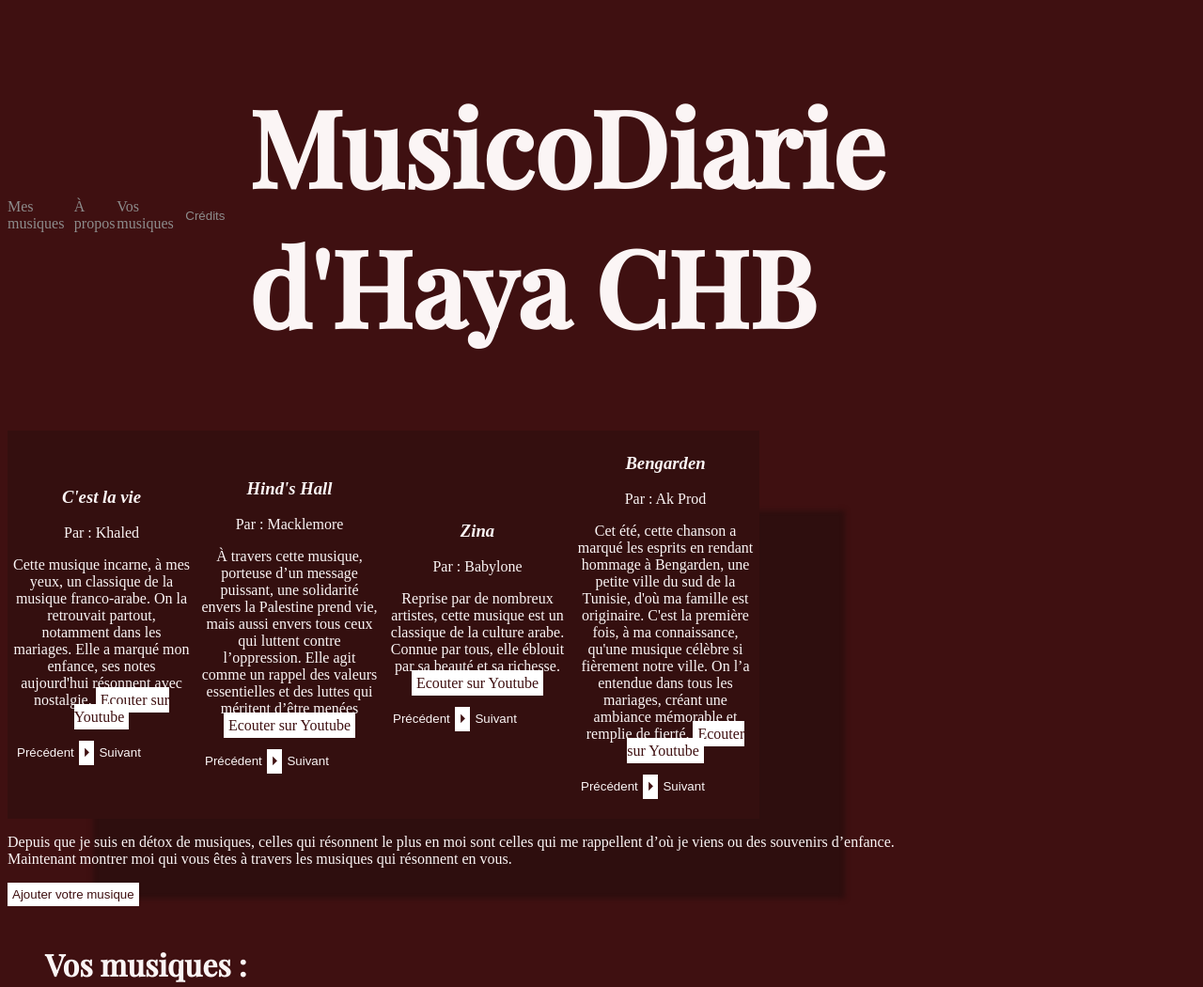
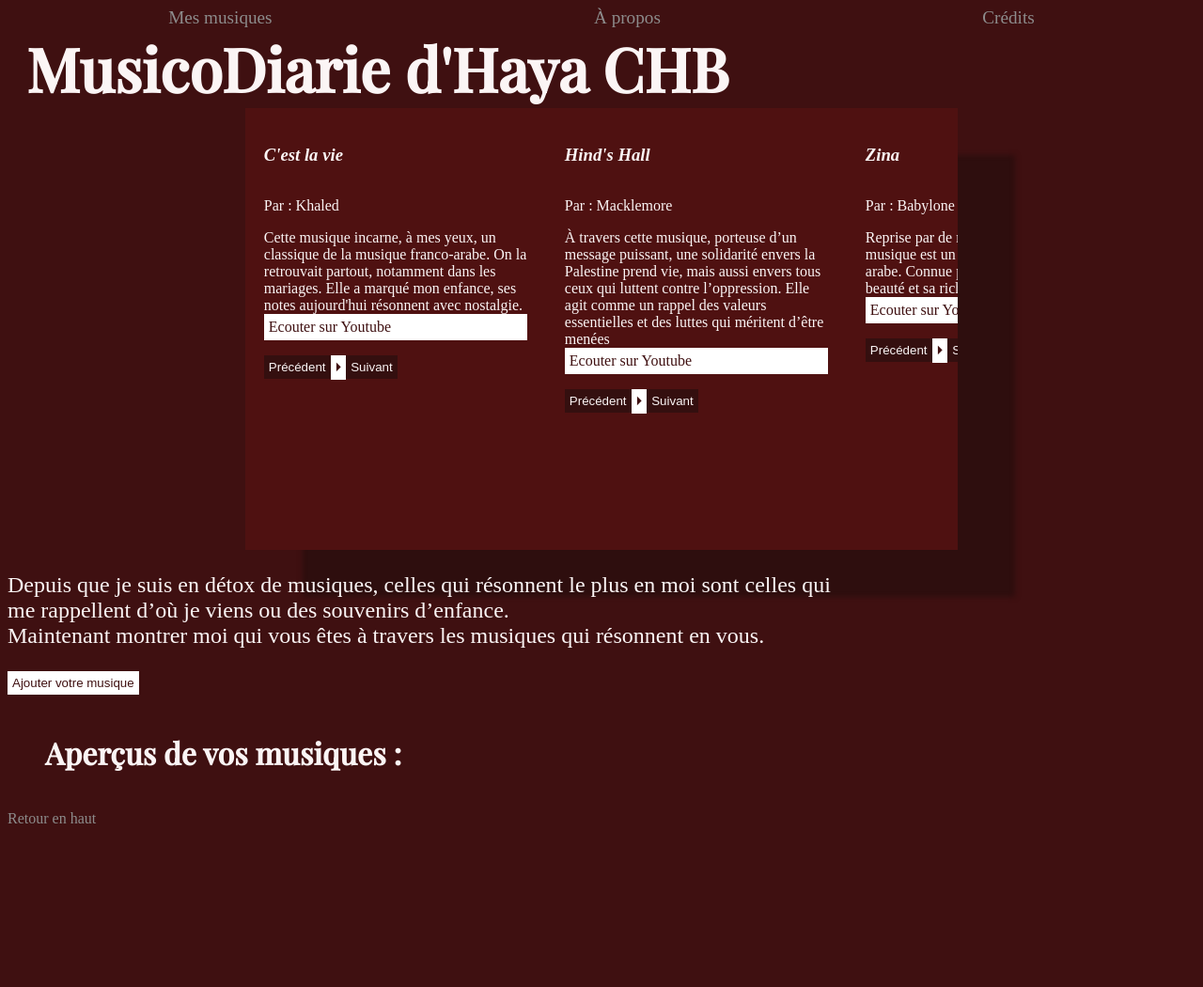
Before and after one commit to Haya-chb/SAE-105, a plain HTML site: page index.html in a window 1280 px wide. Shown: the top 1050 px of the page at 94% size. After the commit the page ends 888 px from the top, so only its background shows below. Drawn offline with nearby package versions, Linux system fonts and the light colour scheme.

Commit message:
Debuts carrousel et fin de Vos musiques

```diff
--- a/data.js
+++ b/data.js
@@ -43,3 +43,7 @@ var data = [
 
     },
 ]
+
+
+
+let autreData = [];
--- a/index.html
+++ b/index.html
@@ -18,31 +18,30 @@
 
     <header id="haut">
 
+            <nav>
         <a href="#mesmusiques">Mes musiques</a>
-        <a href="#àpropos">À propos</a>
-        <a href="#vosmusiques">Vos musiques</a>
-        <button class="credits" > Crédits</button>
-
+        <a href="#apropos">À propos</a>
+        <a href="#vosmusiques" class="sectionVosmusiques">Vos musiques</a>
+        <a href="#credits" class="credits" > Crédits</a>
+            </nav>
 
 
         <h1>MusicoDiarie d'Haya CHB</h1>
     </header>
 
+    <span class="carroussel" >
     <div id = "mesmusiques" class="liste-musiques"></div>
 
+</span>
 
-
- <section id = "àpropos">
+ <section id = "apropos">
 
     <p>Depuis que je suis en détox de musiques, celles qui résonnent le plus en moi sont celles qui me rappellent d’où je viens ou des souvenirs d’enfance. <br>
     Maintenant montrer moi qui vous êtes à travers les musiques qui résonnent en vous.</p>
 
-    <button class="popup" > Ajouter votre musique</button>
+    <button class="popup"> Ajouter votre musique</button>
 
  </section>
-
-
-
 
         <form id="span1" class="hidden" >
             <fieldset>
@@ -50,16 +49,19 @@
                 <p>Tous les champs sont obligatoires.</p>
                 <p>
                     <label for="titre"> Titre de la musique : </label>
+                    <br>
                     <input type="text" id="titre" required>
                 </p>
 
                 <p>
                     <label for="artiste"> Artiste : </label>
+                    <br>
                     <input type="text" id="artiste" required>
                 </p>
 
                 <p>
                     <label for="url"> URL de la musique :</label>
+                    <br>
                     <input type="url" id="url" required>
                 </p>
 
@@ -76,22 +78,26 @@
 
 
 
-        <section>
+        <section class="sectionVosmusiques">
 
-<h2> Vos musiques : </h2>
 
-<div id = "vosmusiques">
+<h2 > Aperçus de vos musiques : </h2>
+
+<span class="carroussel">
+
+
+<div id = "vosmusiques" class="liste-musiques2">
 
 
 </div>
-
+</span>
 
         </section>
 
 
         <span id="span2" class="hidden">
 
-<h2> Crédits </h2>
+<h2 id="credits"> Crédits </h2>
 
             <p>
                 Ce site est le fruit du travail d'Haya Chaibi. La réutilisation ou la copie de ce site est interdite sansmon accord.
--- a/script.js
+++ b/script.js
@@ -15,6 +15,7 @@ musiques.forEach(function(musique,i){
 
 
 document.addEventListener("DOMContentLoaded", function () {
+     afficherMusiques()
     var numCase = 0;
 
 
@@ -24,28 +25,27 @@ document.addEventListener("DOMContentLoaded", function () {
         numCase++;
         console.log(numCase);
 
-        var blocmusique = document.querySelector('.liste-musiques');
-        var section = document.createElement('section');
+       var blocmusique = document.querySelector('.liste-musiques');
+var elementDiv = document.createElement('div');
+elementDiv.className = 'element';
+elementDiv.innerHTML = `
 
 
-        section.innerHTML = `
 
-
-                <span class="element">
                     <h3><em>${item.musique}</em></h3>
                     <p> Par : ${item.artiste} </p>
-                <span class=musiqueDescription>${item.descriptionMusicale} </span>
+                <span>${item.descriptionMusicale} </span>
+
 
                 <a href="${item.Youtube}"  title="Nouvelle fenêtre" alt="Clip de la musique sur YouTube"class="youtube">Ecouter sur Youtube</a>
                     <span class=controle>
-                    <p><button class="next" id="play-${numCase}">Précédent</button></p>
+                    <p><button class="next" id="">Précédent</button></p>
 
                     <p><button class="play" id="play-${numCase}">⏵</button></p>
                     <p><button class="pause" id="pause-${numCase}" style="display:none;">⏸</button></p>
 
-                     <p><button class="next" id="play-${numCase}">Suivant</button></p>
+                     <p><button class="next" id="">Suivant</button></p>
 
-                    </span>
 
 
 
@@ -56,7 +56,7 @@ document.addEventListener("DOMContentLoaded", function () {
         `;
 
 
-        blocmusique.appendChild(section);
+     blocmusique.appendChild(elementDiv);
     });
 
 
@@ -106,60 +106,95 @@ document.addEventListener("DOMContentLoaded", function () {
 
 
 
-   /* document.querySelectorAll('.buttonDescription').forEach(function (button) {
-        button.addEventListener("click", function () {
-            var index = button.id.split('-')[1];
-            var description = document.getElementById(`description-${index}`);
+    ///////////////////////////////////////
 
 
-            document.querySelectorAll('.description').forEach(function (desc) {
-                desc.style.display = "none";
-            });
 
 
-            if (description.style.display === "none") {
-                description.style.display = "flex";
-            } else {
-                description.style.display = "none";''
-            }
-        });
-    });
-*/
 
+function afficherMusiques () {
+       var blocmusique2 = document.querySelector('.liste-musiques2');
+
+         blocmusique2.innerHTML = '';
+
+    if(autreData.length ==0){
+
+        document.querySelector('.sectionVosmusiques').style.display = 'none';
+
+    }
+    else {
+    document.querySelector('.sectionVosmusiques').style.display = 'block';
+
+    autreData.forEach(function (item) {
+
+        console.log("Musique : " + item.musique);
+
+var elementDiv2 = document.createElement('div');
+elementDiv2.className = 'element2';
+elementDiv2.innerHTML = `
+
+
+
+                    <h3><em>${item.musique}</em></h3>
+                    <p> Par : ${item.artiste} </p>
+                <span>${item.descriptionMusicale} </span>
+
+
+                <a href="${item.youtube}"  title="Nouvelle fenêtre" alt="Clip de la musique sur YouTube"class="youtube">Ecouter sur Youtube</a>
+                    <span class=controle>
+                    <p><button class="next" id="">Précédent</button></p>
+
+                     <p><button class="next" id="">Suivant</button></p>
+
+
+           </span>
+
+        `;
+    blocmusique2.appendChild(elementDiv2);
+    })}};
+
+
+
+////////////////////////////////////Formulaire////////////////////////////////
 
     var titre = document.getElementById('titre');
     var artiste = document.getElementById('artiste');
-    var url = document.getElementById('url');
+    var youtube = document.getElementById('url');
     var description = document.getElementById('description');
 
 
+    document.querySelector('.valider').addEventListener('click', function () {
 
-    document.querySelector('.valider').addEventListener('click', function () {
         var titreValue = titre.value;
         var artisteValue = artiste.value;
-        var urlValue = url.value;
+        var youtubeValue = youtube.value;
         var descriptionValue = description.value;
 
+        if (titreValue && artisteValue && youtubeValue &&descriptionValue){
 
-        var urlVisitee = `https://perso-etudiant.u-pem.fr/~gambette/portrait/api.php?login=chaibi&courriel=philippe.gambette@u-pem.fr&message=${encodeURIComponent("Titre: " + titreValue + ", Ariste : " + artisteValue + "Url : " + url + "Description: " + descriptionValue)}`;
+       autreData.push({
+            musique : titreValue,
+            artiste : artisteValue,
+            descriptionMusicale : descriptionValue,
+            youtube : youtubeValue });
 
-        fetch(urlVisitee)
-            .then(function (response) {
-                return response.json();
-            })
-            .then(function (data) {
-                console.log("Réponse reçue : ");
-                console.log(data);
-            })
-            .catch(function (error) {
-                console.error("Erreur :", error);
-            });
+        titre.value = ""
+        artiste.value =""
+        youtube.value = ""
+        description.value=""
+
+        afficherMusiques()
+        }
+
     });
 });
 
+/////////////////////////////////////////////
 
 
-/* Apparition des crédits*/
+
+
+//////////////////////////:/* Apparition des crédits*/////////////////////////
 
 
 button2 = document.querySelector('.credits')
@@ -180,7 +215,7 @@ button2.addEventListener('click', function () {
 
 
 
-/* Apparition du questionnaire */
+////////////////////////////* Apparition du questionnaire *///////////////////
 
 button1 = document.querySelector('.popup')
 form = document.getElementById('span1')
--- a/style.css
+++ b/style.css
@@ -13,34 +13,29 @@ audio {
 }
 
 
+.hidden {
+    display: none;
+}
+
+
 body {
     background-color: #3F1011;
     color: #fbf5f5;
 }
 
 
-/* Par défaut, cacher les éléments avec la classe .hidden */
-.hidden {
-    display: none;
-}
-
-/* Classe pour afficher les éléments */
-.visible {
+nav {
     display: flex;
-}
+   font-size: 1.2rem;
+    justify-content:space-around;
 
 
+}
 
 
 /* ////////////////////////////////////////////// cliquable //////////////////////////////////////////////////*/
 
-header {
-    display: flex;
-    flex-direction: column;
-    justify-content: center;
-    height: 800px;
 
-}
 
 
 a, .credits{
@@ -78,53 +73,60 @@ button:hover, .youtube:hover {
 /* ////////////////////////////////////////////// Positionnement  //////////////////////////////////////////////////*/
 
 
+.carroussel {
+    max-height: 500px;
+    width: 60%;
+    display: flex;
+    background-color: #4f1111;
+    box-shadow: 61px 50px 5px #2e0e0e;
+    overflow: hidden;
+    margin: auto;
 
-.liste-musiques, div{
-    min-height: 170px;
+}
+
+.liste-musiques, .liste_musiques2 {
     display: flex;
-    flex-direction: column;
-    justify-content: center;
-    align-items: center;
-    background-color:#340F0F ;
-    box-shadow: 91px 85px 5px #2e0e0e;
-    width: 800px
+    flex-direction: row;
+    flex-wrap: nowrap;
+    gap: 20px;
+    padding: 10px;
 }
 
 
-.liste-musiques section {
-
+.element, .element2 {
     display: flex;
-    justify-content: center;
-    align-items: center;
-    text-align: center;
-    flex: 1;
-
+    flex-direction: column;
+    padding: 10px;
+    width: 300px;
+    min-height: 450px;
 }
 
 .controle{
     display: flex;
     flex-direction: row;
 
+
 }
 
-
-.element {
-
-    text-align: center;
-    padding: 5px;
-
+#span2{
+    position: absolute;
+    top: 10px;
+    background-color: rgb(66, 23, 23);
+    padding: 10px;
+    width: 90%;
+    height: 90%;
 
 
 
 }
 
-.musiqueDescription {
-    max-width: 800px;
-    text-align: left;
 
 
 
-}
+
+
+
+
 
 
 
@@ -152,6 +154,12 @@ legend {
     font-size: 1.2rem;
 }
 
+input, textarea{
+    background: none;
+    border: solid #fbf5f5;
+
+    color: #fbf5f5;
+}
 
 
 /*//////////////////////////////////////// Ecriture  ////////////////////////////////////////////////////////*/
@@ -169,6 +177,7 @@ h2 {
     font-family: "Playfair Display", serif;
     margin: 40px;
     font-size: 2rem;
+
 }
 
 ul {
@@ -176,58 +185,10 @@ ul {
 }
 
 
-
+#apropos p {
+    font-size: 1.5rem;
+    max-width: 900px;
+}
 
 
 /*////////////////////////////////////////// Tailles /////////////////////////////////////////////////////////*/
-
-
-@media (width >=700px) {
-
-    .liste-musiques {
-        flex-direction: row;
-        flex-wrap: wrap;
-        min-height: auto;
-    }
-
-    details {
-        max-width: 900px;
-        margin: 20px auto;
-    }
-
-    .liste-musiques section {
-        width: 100%;
-    }
-
-    header {
-        flex-direction: row;
-        align-items: center;
-    }
-
-    header img {
-        max-width: 500px;
-        ;
-    }
-
-}
-
-@media (width >=1200px) {
-
-    .liste-musiques section {
-        align-items: left;
-
-    }
-
-    header {
-        margin: 80px 0;
-        height: fit-content;
-    }
-
-    h1 {
-        font-size: 7rem;
-    }
-
-    header img {
-        max-width: 700px;
-    }
-}
```
Also changed, not shown: Images/telephone-Khaled.png (deleted), Images/telephone-bengarden.png (deleted), Images/telephone-macklemore.png (deleted), Images/telephone-zina.png (deleted).
